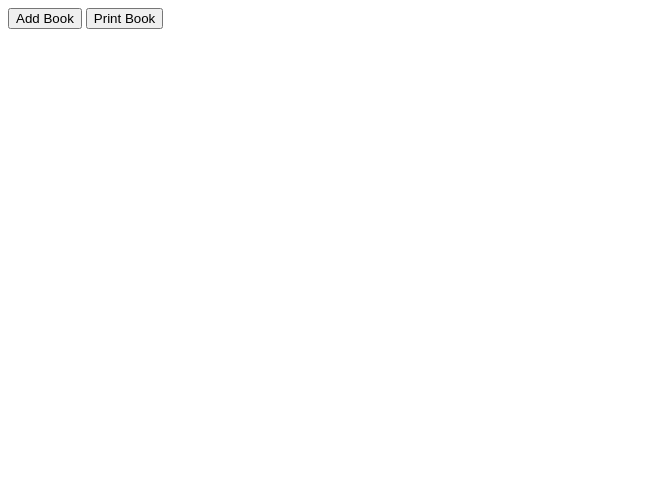
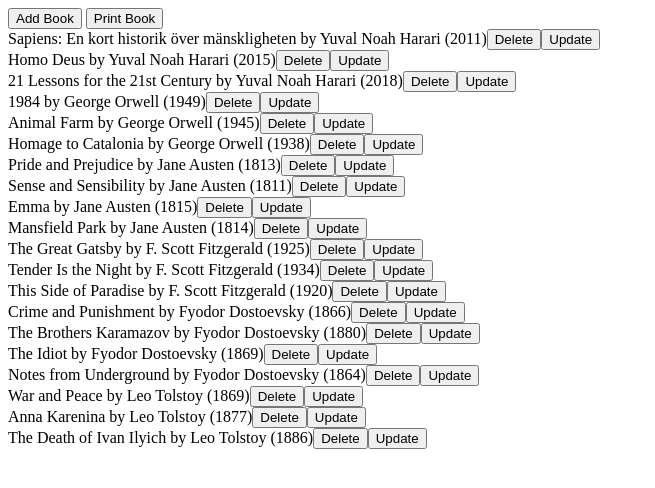
Before and after one commit to KimSoderlund/crud, a website with bundled scripts: page index.html in a window 1280 px wide. Shown: the whole page, without its empty margins (0-655 px from the left). Built offline with nearby package versions, Linux system fonts and the light colour scheme; data requests are answered from the project's data file.

Commit message:
Changed Book rendering so books are kept visible

```diff
--- a/assets/script/getBooks.js
+++ b/assets/script/getBooks.js
@@ -2,6 +2,8 @@ import { deleteBook } from './deleteBook.js';
 import { updateBook } from './updateBook.js';
 
 export async function getBooks() {
+    const bookList = document.getElementById('bookList');
+    bookList.innerHTML = '';
     try {
         const response = await fetch('http://localhost:3000/books');
         if (!response.ok) {
@@ -77,9 +79,10 @@ export async function getBooks() {
 
             bookElement.appendChild(deleteButton);
             bookElement.appendChild(updateButton);
-            document.body.appendChild(bookElement);
+            bookList.appendChild(bookElement);
         });
     } catch (error) {
         console.error(error);
     }
+
 }
--- a/assets/script/script.js
+++ b/assets/script/script.js
@@ -7,7 +7,9 @@ import './addBookOverlay.js';
 
 
 
-const printBookButton = document.getElementById('printBook');
-printBookButton.addEventListener('click', () => {
-getBooks();
-});
+// const printBookButton = document.getElementById('printBook');
+// printBookButton.addEventListener('click', () => {
+// getBooks();
+// });
+
+await getBooks();
--- a/books.json
+++ b/books.json
@@ -1,53 +1,25 @@
 {
   "books": [
-    {
-      "title": "21 Lessons for the 21st Century",
-      "author": "Kim Den store",
-      "release_year": "2018",
-      "id": "3"
-    },
-    {
-      "title": "äkorv",
-      "author": "korvbagaren",
-      "release_year": 30000,
-      "id": "4"
-    },
-    {
-      "id": "5",
-      "title": "Animal Farm",
-      "author": "George Orwell",
-      "release_year": 1945
-    },
-    {
-      "title": "äkorv",
-      "author": "korvbagaren",
-      "release_year": 30000,
-      "id": "6"
-    },
-    {
-      "id": "7",
-      "title": "Pride and Prejudice",
-      "author": "Jane Austen",
-      "release_year": 1813
-    },
-    {
-      "id": "8",
-      "title": "Sense and Sensibility",
-      "author": "Jane Austen",
-      "release_year": 1811
-    },
-    {
-      "id": "9",
-      "title": "Emma",
-      "author": "Jane Austen",
-      "release_year": 1815
-    },
-    {
-      "id": "10",
-      "title": "Mansfield Park",
-      "author": "Jane Austen",
-      "release_year": 1814
-    }
+    {"id":"1","title":"Sapiens: En kort historik över mänskligheten","author":"Yuval Noah Harari","release_year":2011},
+    {"id":"2","title":"Homo Deus","author":"Yuval Noah Harari","release_year":2015},
+    {"id":"3","title":"21 Lessons for the 21st Century","author":"Yuval Noah Harari","release_year":2018},
+    {"id":"4","title":"1984","author":"George Orwell","release_year":1949},
+    {"id":"5","title":"Animal Farm","author":"George Orwell","release_year":1945},
+    {"id":"6","title":"Homage to Catalonia","author":"George Orwell","release_year":1938},
+    {"id":"7","title":"Pride and Prejudice","author":"Jane Austen","release_year":1813},
+    {"id":"8","title":"Sense and Sensibility","author":"Jane Austen","release_year":1811},
+    {"id":"9","title":"Emma","author":"Jane Austen","release_year":1815},
+    {"id":"10","title":"Mansfield Park","author":"Jane Austen","release_year":1814},
+    {"id":"11","title":"The Great Gatsby","author":"F. Scott Fitzgerald","release_year":1925},
+    {"id":"12","title":"Tender Is the Night","author":"F. Scott Fitzgerald","release_year":1934},
+    {"id":"13","title":"This Side of Paradise","author":"F. Scott Fitzgerald","release_year":1920},
+    {"id":"14","title":"Crime and Punishment","author":"Fyodor Dostoevsky","release_year":1866},
+    {"id":"15","title":"The Brothers Karamazov","author":"Fyodor Dostoevsky","release_year":1880},
+    {"id":"16","title":"The Idiot","author":"Fyodor Dostoevsky","release_year":1869},
+    {"id":"17","title":"Notes from Underground","author":"Fyodor Dostoevsky","release_year":1864},
+    {"id":"18","title":"War and Peace","author":"Leo Tolstoy","release_year":1869},
+    {"id":"19","title":"Anna Karenina","author":"Leo Tolstoy","release_year":1877},
+    {"id":"20","title":"The Death of Ivan Ilyich","author":"Leo Tolstoy","release_year":1886}
   ],
   "$schema": "./node_modules/json-server/schema.json"
 }
--- a/index.html
+++ b/index.html
@@ -10,5 +10,6 @@
 <body>
     <button id="addBook">Add Book</button>
     <button id="printBook">Print Book</button>
+    <div id="bookList"></div>
 </body>
 </html>
```
Also changed, not shown: notes.txt (+0 -9 lines).
